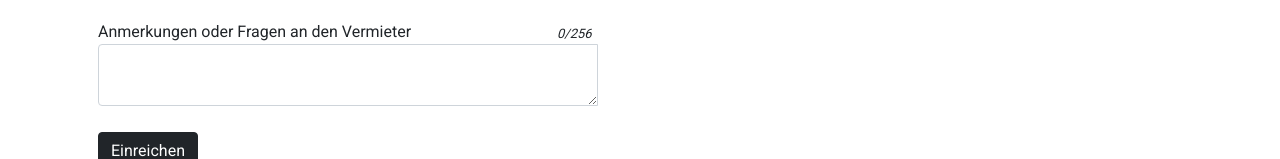
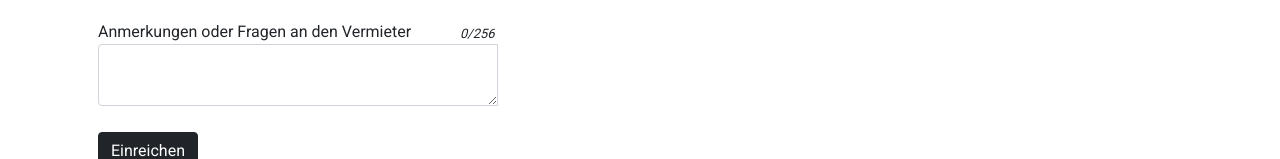
Before and after one commit to thorandresen/Aalykke45, an Angular app: page / in a window 1280 px wide. Shown: the part 4297-4456 px from the top of the page. Built offline with nearby package versions, Linux system fonts and the light colour scheme; what angular-bootstrap-md would draw is missing.

Commit message:
small fix for mobileview

```diff
--- a/src/app/booking/booking.component.scss
+++ b/src/app/booking/booking.component.scss
@@ -27,6 +27,8 @@
 
                 .input-group {
                     margin-bottom: 26px;
+
+                    @media (max-width: 1200px) { max-width: 400px; }
                     max-width: 500px;
                 }
 
@@ -40,12 +42,17 @@
                     color: red;
                 }
 
+                textarea {
+                    max-width: 400px;
+                }
                 .maxlength-information {
+                    @media (max-width: 500px) { display: none; }
+
                     position: absolute;
                     padding: 8px 0;
                     margin-bottom: 0;
                     top: -28px;
-                     left: 460px;
+                     left: 363px;
                     font-size: small;
                     font-style: italic;
                 }
```
